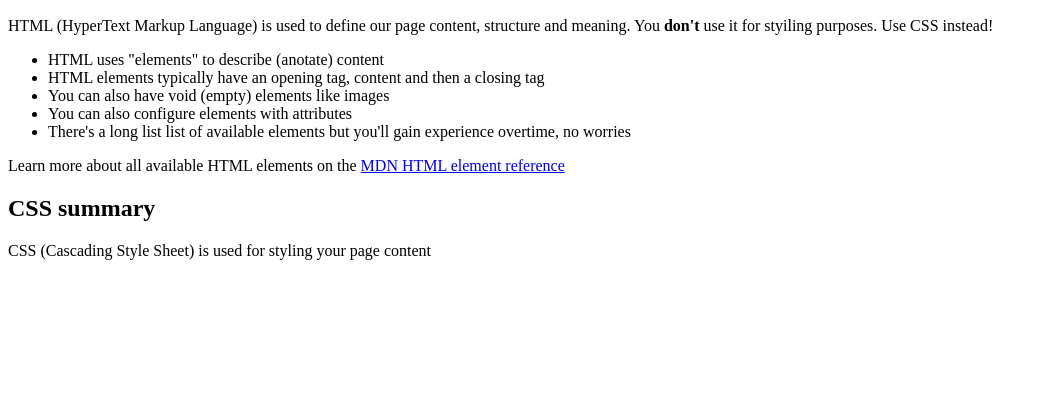
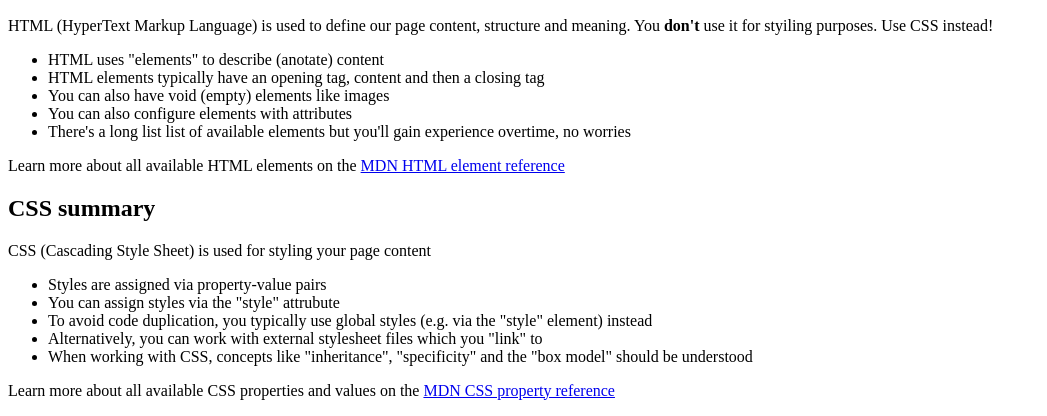
Before and after one commit to leonardo-armas04/html-and-css-basics, a plain HTML site: page index.html in a window 1280 px wide. Shown: the part 573-989 px from the top of the page, without its empty margins (0-1047 px from the left). Before the commit the page ends 849 px from the top, so only its background shows below. Drawn offline with Linux system fonts and the light colour scheme.

Commit message:
added CSS summary

```diff
--- a/index.html
+++ b/index.html
@@ -44,7 +44,7 @@
 
                 <p>
                     Learn more about all available HTML elements on the
-                    <a href="./docs/html-css-basics-summary.pdf" target="_blank">
+                    <a href="https://developer.mozilla.org/en-US/docs/Web/HTML/Reference/Elements" target="_blank">
                         MDN HTML element reference
                     </a>
                 </p>
@@ -56,6 +56,35 @@
                 <p>
                     CSS (Cascading Style Sheet) is used for styling your page content
                 </p>
+
+                <ul>
+                    <li>
+                        Styles are assigned via property-value pairs
+                    </li>
+
+                    <li>
+                        You can assign styles via the "style" attrubute
+                    </li>
+
+                    <li class="important">
+                        To avoid code duplication, you typically use global styles (e.g. via the "style" element) instead
+                    </li>
+
+                    <li>
+                        Alternatively, you can work with external stylesheet files which you "link" to
+                    </li>
+
+                    <li class="important">
+                        When working with CSS, concepts like "inheritance", "specificity" and the "box model" should be understood
+                    </li>
+                </ul>
+
+                <p>
+                    Learn more about all available CSS properties and values on the
+                    <a href="https://developer.mozilla.org/en-US/docs/Web/CSS/Reference" target="_blank">
+                        MDN CSS property reference
+                    </a>
+                </p>
             </div>
         </main>
     </body>
```
